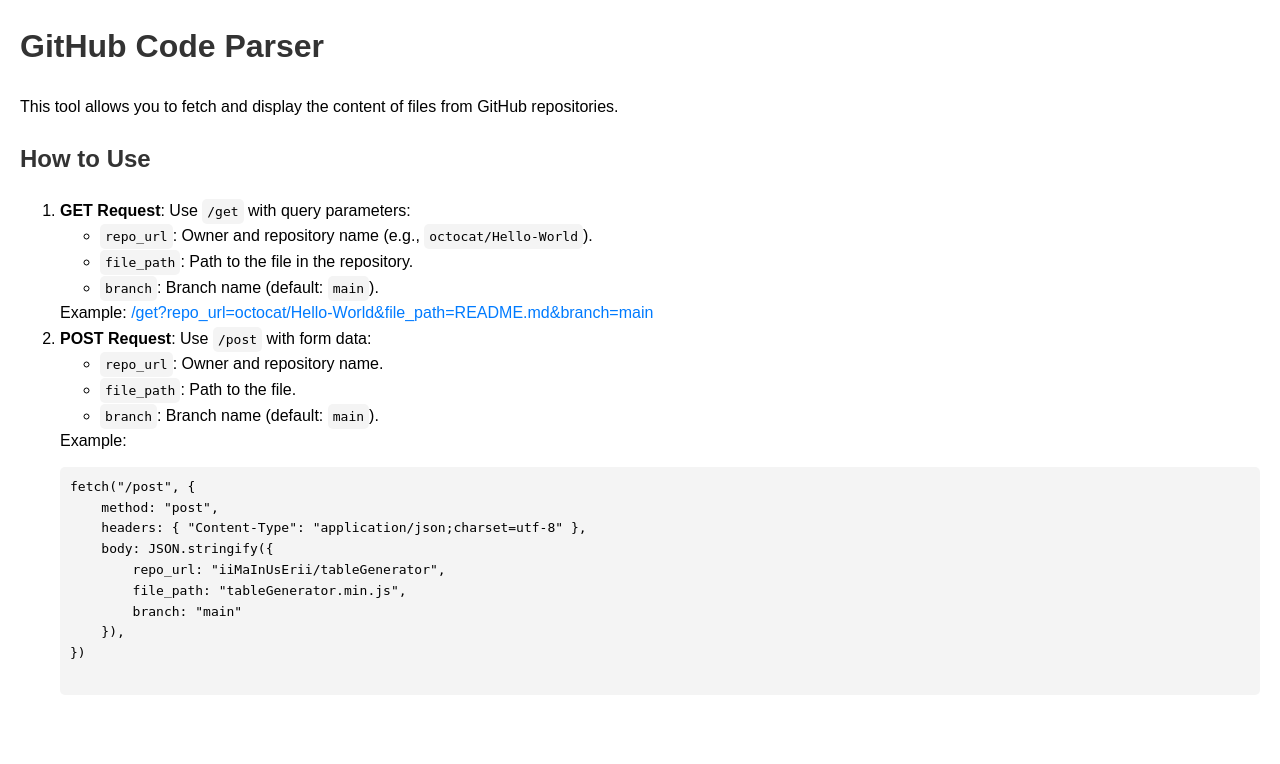
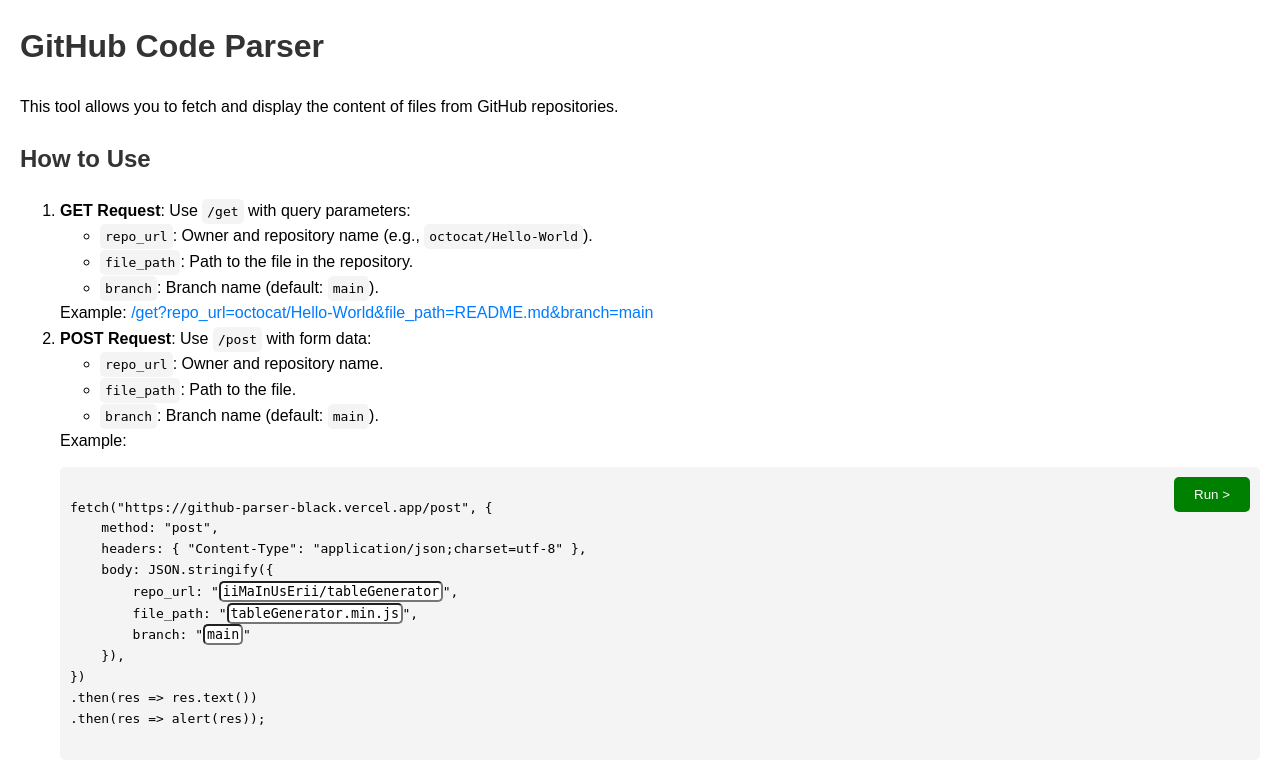
Before and after one commit to iiMaInUsErii/github-parser, a Flask app: page / in a window 1280 px wide. Shown: the top 764 px of the page. Run offline with Flask 2, Linux system fonts and the light colour scheme.

Commit message:
cool post request expemple

```diff
--- a/templates/index.html
+++ b/templates/index.html
@@ -6,6 +6,10 @@
     <meta name="viewport" content="width=device-width, initial-scale=1.0">
     <title>GitHub Code Parser - Documentation</title>
     <style>
+        * {
+            outline: none;
+        }
+
         body {
             font-family: Arial, sans-serif;
             line-height: 1.6;
@@ -39,6 +43,28 @@
         a:hover {
             text-decoration: underline;
         }
+
+        button {
+            border: 0;
+            border-radius: 5px;
+            background-color: green;
+            color: white;
+            padding: 10px 20px;
+            position: absolute;
+            right: 30px;
+        }
+
+        button:hover {
+            background-color: yellowgreen;
+            color: black;
+        }
+
+        input {
+            font-family: monospace;
+            border-radius: 5px;
+            flex-grow: 1;
+            /* width: calc(4*7px); */
+        }
     </style>
 </head>
 
@@ -65,18 +91,54 @@
             </ul>
             Example:
             <pre>
-fetch("/post", {
+                <button onclick='runtest()'>Run ></button>
+fetch("https://github-parser-black.vercel.app/post", {
     method: "post",
     headers: { "Content-Type": "application/json;charset=utf-8" },
     body: JSON.stringify({
-        repo_url: "iiMaInUsErii/tableGenerator",
-        file_path: "tableGenerator.min.js",
-        branch: "main"
+        repo_url: "<input
+                    value="iiMaInUsErii/tableGenerator"
+                    required
+                />",
+        file_path: "<input
+                    value="tableGenerator.min.js"
+                    required
+                />",
+        branch: "<input
+                    value="main"
+                />"
     }),
 })
+.then(res => res.text())
+.then(res => alert(res));
             </pre>
         </li>
     </ol>
 </body>
+<script>
+    let inputs = document.getElementsByTagName('input');
+
+    [0, 1, 2].map( (i) => {
+        inputs.item(i).style.width = 8 * (inputs.item(i).value).length + 'px'
+        inputs.item(i).addEventListener('keydown', () => {
+            inputs.item(i).style.width = 8 * (inputs.item(i).value).length + 'px'
+        })
+    })
+
+    let runtest = () => {
+        fetch("https://github-parser-black.vercel.app/post", {
+            method: "post",
+            headers: { "Content-Type": "application/json;charset=utf-8" },
+            body: JSON.stringify({
+                repo_url: document.getElementsByTagName('input').item(0).value,
+                file_path: document.getElementsByTagName('input').item(1).value,
+                branch: document.getElementsByTagName('input').item(2).value
+            }),
+        })
+        .then(res => res.text())
+        .then(res => alert(res));
+    }
+
+</script>
 
 </html>
```
